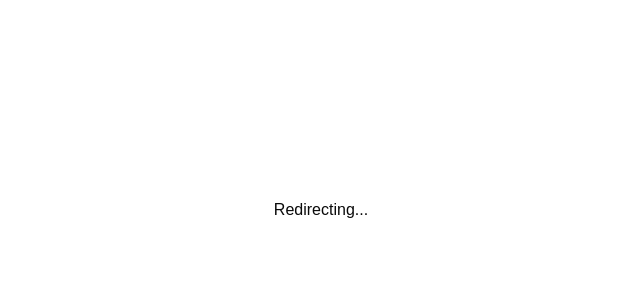
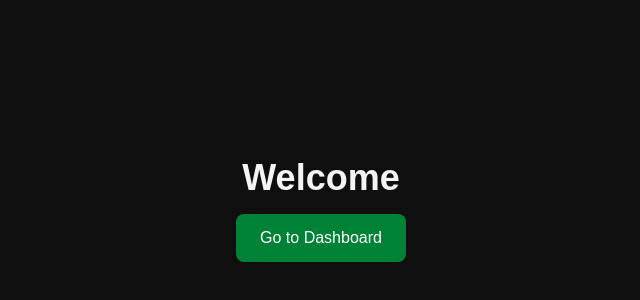
Before and after one commit to Bagggins/Teste-Varos, a Next.js app in the folder test-app/: page / in a window 1280 px wide. Before the commit this address had no page. Shown: the part 190-490 px from the top of the page, without its empty margins (319-959 px from the left). Built offline with nearby package versions, Linux system fonts and the light colour scheme.

Commit message:
direct change to main trying to fix vercel issue (now im verifing if the issue is with homepage component)

```diff
--- a/test-app/app/page.tsx
+++ b/test-app/app/page.tsx
@@ -1,19 +1,17 @@
-// app/page.tsx
 "use client";
 
-import { useEffect } from "react";
-import { useRouter } from "next/navigation";
-
 export default function Home() {
-  const router = useRouter();
-
-  useEffect(() => {
-    router.push("/dashboard");
-  }, [router]);
-
   return (
-    <div className="flex items-center justify-center min-h-screen">
-      <p>Redirecting...</p>
+    <div className="flex items-center justify-center min-h-screen bg-[#0f0f0f] text-gray-100">
+      <div className="text-center">
+        <h1 className="text-4xl font-bold mb-4">Welcome</h1>
+        <a
+          href="/dashboard"
+          className="bg-green-700 hover:bg-green-600 text-white rounded-md px-6 py-3 inline-block"
+        >
+          Go to Dashboard
+        </a>
+      </div>
     </div>
   );
 }
```
